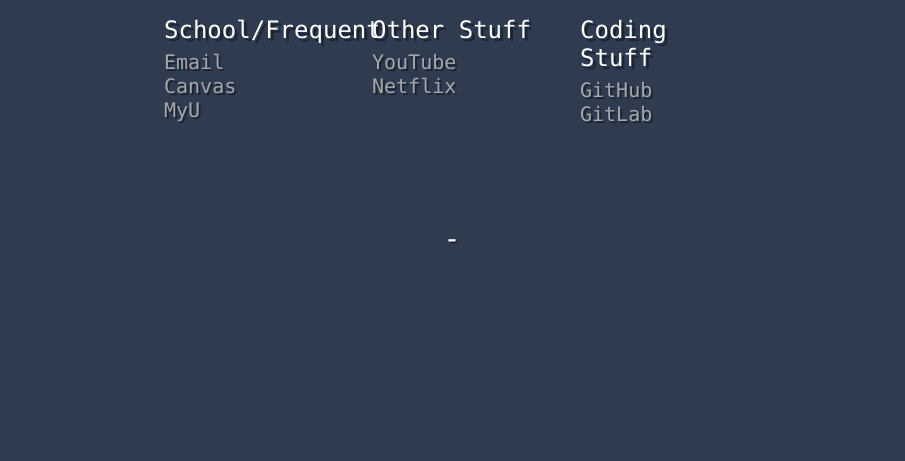
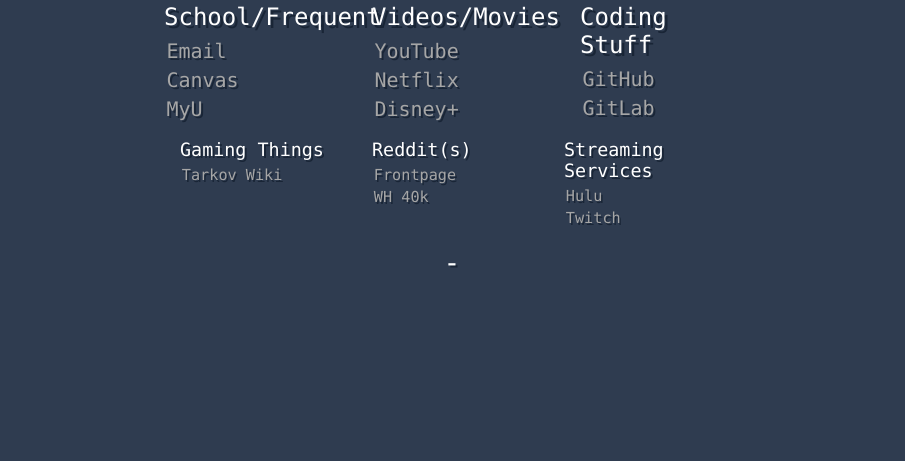
Before and after one commit to kpmccahill/startpage, a plain HTML site: page index.html in a window 1280 px wide. Shown: the part 339-800 px from the top of the page, without its empty margins (188-1093 px from the left). Drawn offline with Linux system fonts and the light colour scheme; no server answers.

Commit message:
added smaller/more links

```diff
--- a/index.html
+++ b/index.html
@@ -11,6 +11,7 @@
     <div class="container">
         <div id="clock"></div>
         <div id="date"></div>
+        <!-- Important links; Things that are used frequently -->
         <div class="link-container">
             <div class="link-set">
                 <div class="set-title">School/Frequent</div>
@@ -21,10 +22,11 @@
                 </div>
             </div>
             <div class="link-set">
-                <div class="set-title">Other Stuff</div>
+                <div class="set-title">Videos/Movies</div>
                 <div class="inner-set-container">
                     <a class="link" href="https://www.youtube.com/">YouTube</a>
                     <a class="link" href="http://netflix.com/">Netflix</a>
+                    <a class="link" href="https://www.disneyplus.com/">Disney+</a>
                 </div>
             </div>
             <div class="link-set">
@@ -35,6 +37,30 @@
                 </div>
             </div>
         </div>
+        <!-- Less important links; Things used less often. Smaller size denotes this. -->
+        <div class="s-link-container">
+            <div class="s-link-set">
+                <div class="s-set-title">Gaming Things</div>
+                <div class="inner-set-container">
+                    <a class="s-link" href="https://escapefromtarkov.gamepedia.com/Escape_from_Tarkov_Wiki">Tarkov Wiki</a>
+                </div>
+            </div>
+            <div class="s-link-set">
+                <div class="s-set-title">Reddit(s)</div>
+                <div class="inner-set-container">
+                    <a class="s-link" href="https://old.reddit.com">Frontpage</a>
+                    <a class="s-link" href="https://old.reddit.com/r/warhammer40k">WH 40k</a>
+                </div>
+            </div>
+            <div class="s-link-set">
+                <div class="s-set-title">Streaming Services</div>
+                <div class="inner-set-container">
+                    <a class="s-link" href="https://www.hulu.com/">Hulu</a>
+                    <a class="s-link" href="https://www.twitch.tv/">Twitch</a>
+                </div>
+            </div>
+        </div>
+        <!-- Displays the weather for the current location -->
         <div class="weather-container">
             <div class="row">
                 <div id="weather-info" class="inline"></div>
--- a/styles.css
+++ b/styles.css
@@ -36,14 +36,28 @@ body {
     flex-direction: row;
     justify-content: center;
     width: 50%;
-    margin: 1em 0em;
+    margin: 1em 0em 0em;
+}
+
+.s-link-container {
+    display: flex;
+    flex-direction: row;
+    justify-content: center;
+    width: 50%;
+    margin: 0em 0em 1em;
 }
 
 .link-set {
-    margin: 3px;
-    padding: 1em;
+    padding: 1em 1em 0em;
     width: 25%;
-    height: 10em;
+    height: 8.5em;
+    margin: 0em .5em;
+}
+
+.s-link-set {
+    padding: 0em .5em .5em;
+    width: 25%;
+    height: 5em;
     margin: 0em .5em;
 }
 
@@ -55,8 +69,15 @@ body {
     text-shadow: 3px 3px #192536;
 }
 
+.s-set-title {
+    font-family: Consolas;
+    font-size: 1.15rem;
+    color: white;
+    margin: 0em 0em .25em 0em;
+    text-shadow: 2px 2px #192536;
+}
+
 .inner-set-container {
-
     height: 80%;
     vertical-align: top;
 }
@@ -64,6 +85,7 @@ body {
 .link {
     display: block;
     text-decoration: none;
+    padding: .12em;
     color: #a6a6a6;
     font-size: 1.25rem;
     font-family: Consolas;
@@ -75,10 +97,25 @@ body {
     text-shadow: 2px 2px gray;
 }
 
+.s-link {
+    display: block;
+    text-decoration: none;
+    padding: .12em;
+    color: #a6a6a6;
+    font-size: .95rem;
+    font-family: Consolas;
+    text-shadow: 1.5px 1.5px #192536;
+}
+
+.s-link:hover {
+    color: #fff;
+    text-shadow: 1.5px 1.5px gray;
+}
+
 .weather-container {
     text-align: center;
     width: 25%;
-    padding: .5em;
+    padding: .1em;
     border-radius: 10px;
     font-family: Consolas;
     font-size: 1.75rem;
```
